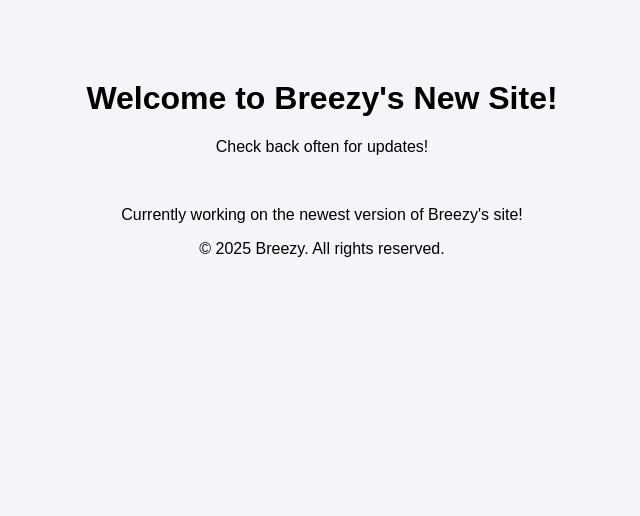
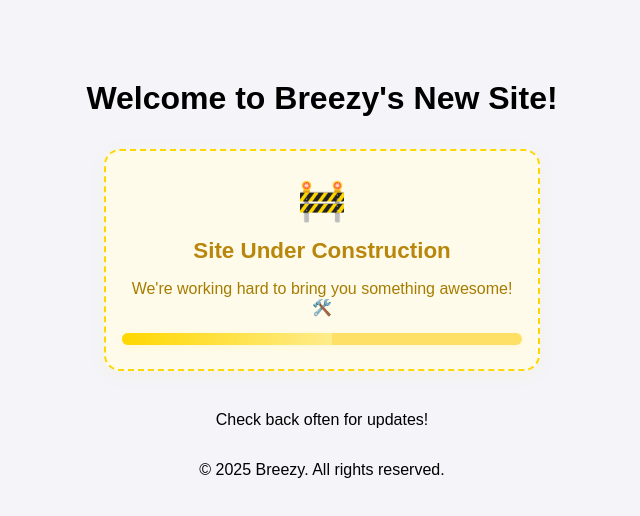
Before and after one commit to Pat-Calh/Breezy-site-react, a React (Vite) app: page / in a window 1280 px wide. Shown: the top 516 px of the page, without its empty margins (318-958 px from the left). Built offline with nearby package versions, Linux system fonts and the light colour scheme; the HTML template or start-up script is replaced by a standard one.

Commit message:
Dev Branch Push

```diff
--- a/src/App.jsx
+++ b/src/App.jsx
@@ -4,10 +4,16 @@ function App() {
   return (
     <div className="App">
       <h1>Welcome to Breezy's New Site!</h1>
+      <div className="construction-container">
+        <span className="construction-emoji" role="img" aria-label="construction">🚧</span>
+        <h2 className="construction-text">Site Under Construction</h2>
+        <p className="construction-subtext">We're working hard to bring you something awesome! 🛠️</p>
+        <div className="construction-bar">
+          <div className="construction-bar-fill"></div>
+        </div>
+      </div>
       <p>Check back often for updates!</p>
-      <br />
-      <p>Currently working on the newest version of Breezy's site! </p>
-      <footer>
+      <footer style={{ marginTop: '2rem' }}>
         <p>© 2025 Breezy. All rights reserved.</p>
       </footer>
     </div>
--- a/src/index.css
+++ b/src/index.css
@@ -9,3 +9,61 @@ body {
   text-align: center;
   margin-top: 5rem;
 }
+
+.construction-container {
+  background: #fffbea;
+  border: 2px dashed #ffd700;
+  border-radius: 16px;
+  padding: 2rem 1rem 1.5rem 1rem;
+  margin: 2rem auto 2.5rem auto;
+  max-width: 400px;
+  box-shadow: 0 4px 16px rgba(255, 215, 0, 0.08);
+  position: relative;
+}
+
+.construction-emoji {
+  font-size: 2.5rem;
+  display: block;
+  margin-bottom: 0.5rem;
+  animation: bounce 1.5s infinite;
+}
+
+@keyframes bounce {
+  0%, 100% { transform: translateY(0); }
+  50% { transform: translateY(-12px); }
+}
+
+.construction-text {
+  color: #b8860b;
+  margin: 0.5rem 0 0.25rem 0;
+  font-size: 1.4rem;
+}
+
+.construction-subtext {
+  color: #a67c00;
+  font-size: 1rem;
+  margin-bottom: 1rem;
+}
+
+.construction-bar {
+  width: 100%;
+  height: 12px;
+  background: #ffe066;
+  border-radius: 6px;
+  overflow: hidden;
+  margin: 0 auto;
+  box-shadow: 0 2px 8px rgba(255, 215, 0, 0.10);
+}
+
+.construction-bar-fill {
+  width: 0%;
+  height: 100%;
+  background: linear-gradient(90deg, #ffd700, #ffec8b);
+  animation: fillBar 2.5s infinite;
+}
+
+@keyframes fillBar {
+  0% { width: 0%; }
+  60% { width: 95%; }
+  100% { width: 0%; }
+}
```
